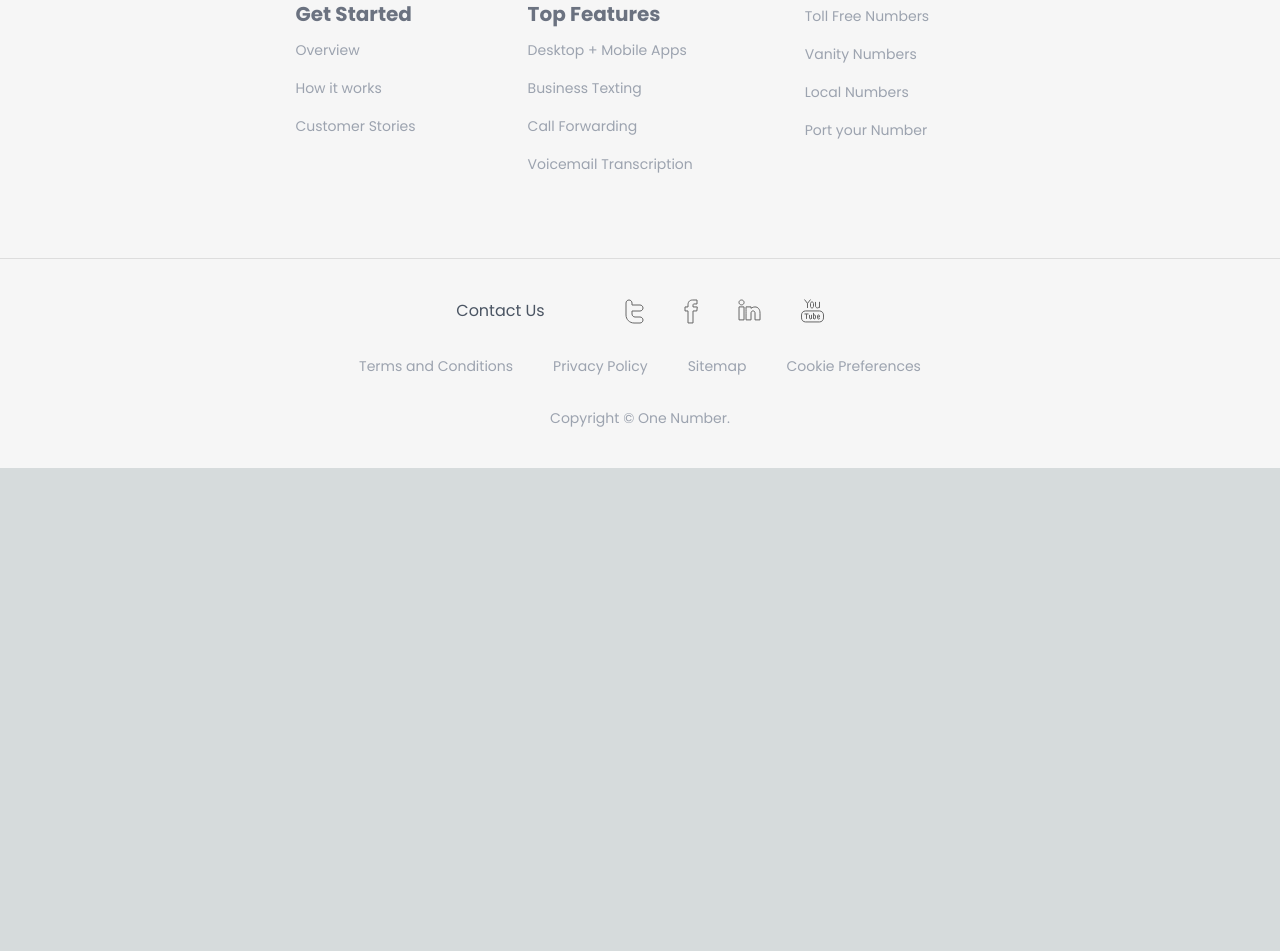
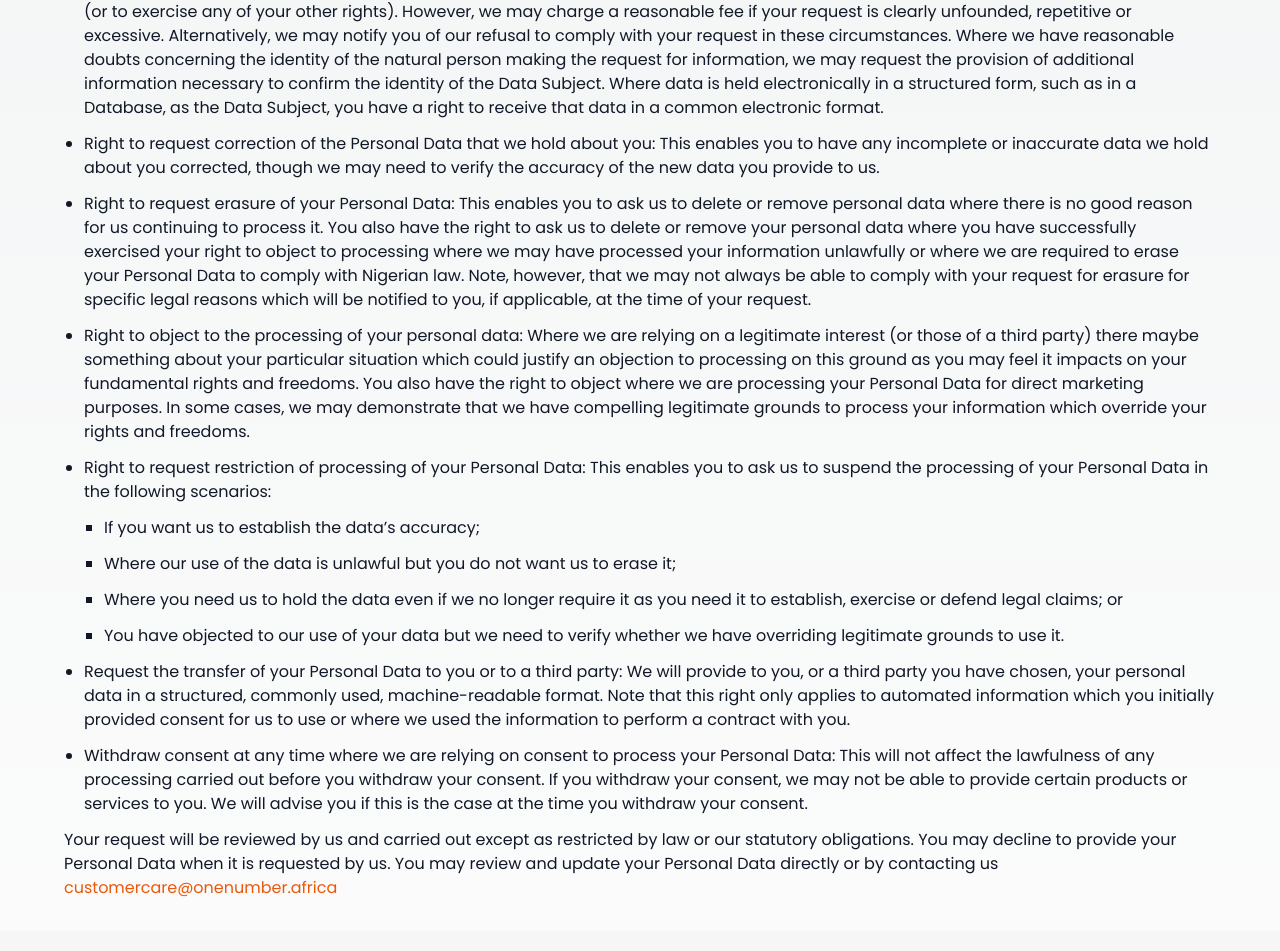
Before and after one commit to NwekeGoddy/onenumber.africa, a Next.js app: page /privacy-policy in a window 1280 px wide. Shown: the part 4621-5572 px from the top of the page. Before the commit the page ends 5089 px from the top, so only its background shows below. Built offline with nearby package versions, Linux system fonts and the light colour scheme.

Commit message:
add section eight
Signed-off-by: Nweke Chidi <nwekechidigodwin460@gmail.com>

```diff
--- a/src/pages/privacy-policy.js
+++ b/src/pages/privacy-policy.js
@@ -585,6 +585,152 @@ export default function PrivacyPolicy() {
             </ul>
           </section>
 
+          {/* Section 8 */}
+          <section className="mb-4 sm:mb-8 text-gray-900">
+            <h3 className="text-xl sm:text-2xl mb-2 sm:mb-4 font-medium">
+              8. Data Subject Rights
+            </h3>
+
+            <p className="text-sm sm:text-base mb-3 leading-7">
+              Once your Personal Data is held by us, you are entitled to reach
+              out to us to exercise the following rights:
+            </p>
+
+            <ul className="list-disc pl-5">
+              <li>
+                <p className="text-sm sm:text-base mb-3 leading-7">
+                  Request access to your personal data (commonly known as a
+                  “data subject access request”): This enables you to receive a
+                  copy of the personal data we hold about you and to check that
+                  we are lawfully processing it. You will not have to pay a fee
+                  to access your personal data (or to exercise any of your other
+                  rights). However, we may charge a reasonable fee if your
+                  request is clearly unfounded, repetitive or excessive.
+                  Alternatively, we may notify you of our refusal to comply with
+                  your request in these circumstances. Where we have reasonable
+                  doubts concerning the identity of the natural person making
+                  the request for information, we may request the provision of
+                  additional information necessary to confirm the identity of
+                  the Data Subject. Where data is held electronically in a
+                  structured form, such as in a Database, as the Data Subject,
+                  you have a right to receive that data in a common electronic
+                  format.
+                </p>
+              </li>
+              <li>
+                <p className="text-sm sm:text-base mb-3 leading-7">
+                  Right to request correction of the Personal Data that we hold
+                  about you: This enables you to have any incomplete or
+                  inaccurate data we hold about you corrected, though we may
+                  need to verify the accuracy of the new data you provide to us.
+                </p>
+              </li>
+
+              <li>
+                <p className="text-sm sm:text-base mb-3 leading-7">
+                  Right to request erasure of your Personal Data: This enables
+                  you to ask us to delete or remove personal data where there is
+                  no good reason for us continuing to process it. You also have
+                  the right to ask us to delete or remove your personal data
+                  where you have successfully exercised your right to object to
+                  processing where we may have processed your information
+                  unlawfully or where we are required to erase your Personal
+                  Data to comply with Nigerian law. Note, however, that we may
+                  not always be able to comply with your request for erasure for
+                  specific legal reasons which will be notified to you, if
+                  applicable, at the time of your request.
+                </p>
+              </li>
+
+              <li>
+                <p className="text-sm sm:text-base mb-3 leading-7">
+                  Right to object to the processing of your personal data: Where
+                  we are relying on a legitimate interest (or those of a third
+                  party) there maybe something about your particular situation
+                  which could justify an objection to processing on this ground
+                  as you may feel it impacts on your fundamental rights and
+                  freedoms. You also have the right to object where we are
+                  processing your Personal Data for direct marketing purposes.
+                  In some cases, we may demonstrate that we have compelling
+                  legitimate grounds to process your information which override
+                  your rights and freedoms.
+                </p>
+              </li>
+
+              <li>
+                <p className="text-sm sm:text-base mb-3 leading-7">
+                  Right to request restriction of processing of your Personal
+                  Data: This enables you to ask us to suspend the processing of
+                  your Personal Data in the following scenarios:
+                </p>
+
+                <ul className="list-square pl-5">
+                  <li>
+                    <p className="text-sm sm:text-base mb-3 leading-7">If you want us to establish the data’s accuracy;</p>{" "}
+                  </li>
+                  <li>
+                    <p className="text-sm sm:text-base mb-3 leading-7">
+                      Where our use of the data is unlawful but you do not want
+                      us to erase it;
+                    </p>
+                  </li>
+                  <li>
+                    <p className="text-sm sm:text-base mb-3 leading-7">
+                      {" "}
+                      Where you need us to hold the data even if we no longer
+                      require it as you need it to establish, exercise or defend
+                      legal claims; or
+                    </p>
+                  </li>
+                  <li>
+                    <p className="text-sm sm:text-base mb-3 leading-7">
+                      {" "}
+                      You have objected to our use of your data but we need to
+                      verify whether we have overriding legitimate grounds to
+                      use it.
+                    </p>
+                  </li>
+                </ul>
+              </li>
+
+              <li>
+                <p className="text-sm sm:text-base mb-3 leading-7">
+                  Request the transfer of your Personal Data to you or to a
+                  third party: We will provide to you, or a third party you have
+                  chosen, your personal data in a structured, commonly used,
+                  machine-readable format. Note that this right only applies to
+                  automated information which you initially provided consent for
+                  us to use or where we used the information to perform a
+                  contract with you.
+                </p>
+              </li>
+
+              <li>
+                <p className="text-sm sm:text-base mb-3 leading-7">
+                  Withdraw consent at any time where we are relying on consent
+                  to process your Personal Data: This will not affect the
+                  lawfulness of any processing carried out before you withdraw
+                  your consent. If you withdraw your consent, we may not be able
+                  to provide certain products or services to you. We will advise
+                  you if this is the case at the time you withdraw your consent.
+                </p>
+              </li>
+            </ul>
+
+            <p className="text-sm sm:text-base mb-3 leading-7">
+              Your request will be reviewed by us and carried out except as
+              restricted by law or our statutory obligations. You may decline to
+              provide your Personal Data when it is requested by us. You may
+              review and update your Personal Data directly or by contacting us
+              <a
+                href="customercare@onenumber.africa"
+                className="text-orange-600"
+              >
+                {" "}
+                customercare@onenumber.africa
+              </a>
+            </p>
+          </section>
         </section>
         <Footer />
       </main>
--- a/tailwind.config.js
+++ b/tailwind.config.js
@@ -9,7 +9,15 @@ module.exports = {
     "./src/**/*.{js,ts,jsx,tsx}",
   ],
   theme: {
+
+    listStyleType: {
+      none: "none",
+      disc: "disc",
+      decimal: "decimal",
+      square: "square",
+      roman: "upper-roman",
+    },
     extend: {},
   },
   plugins: [],
-}
+};
```
